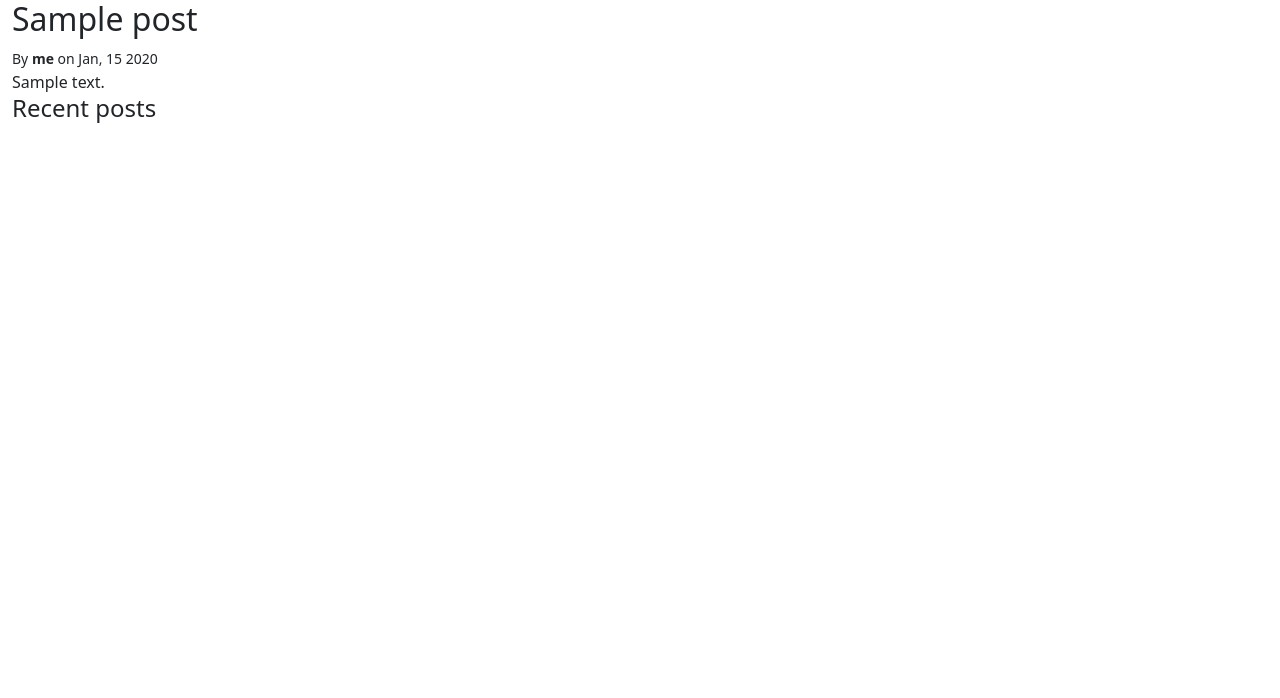
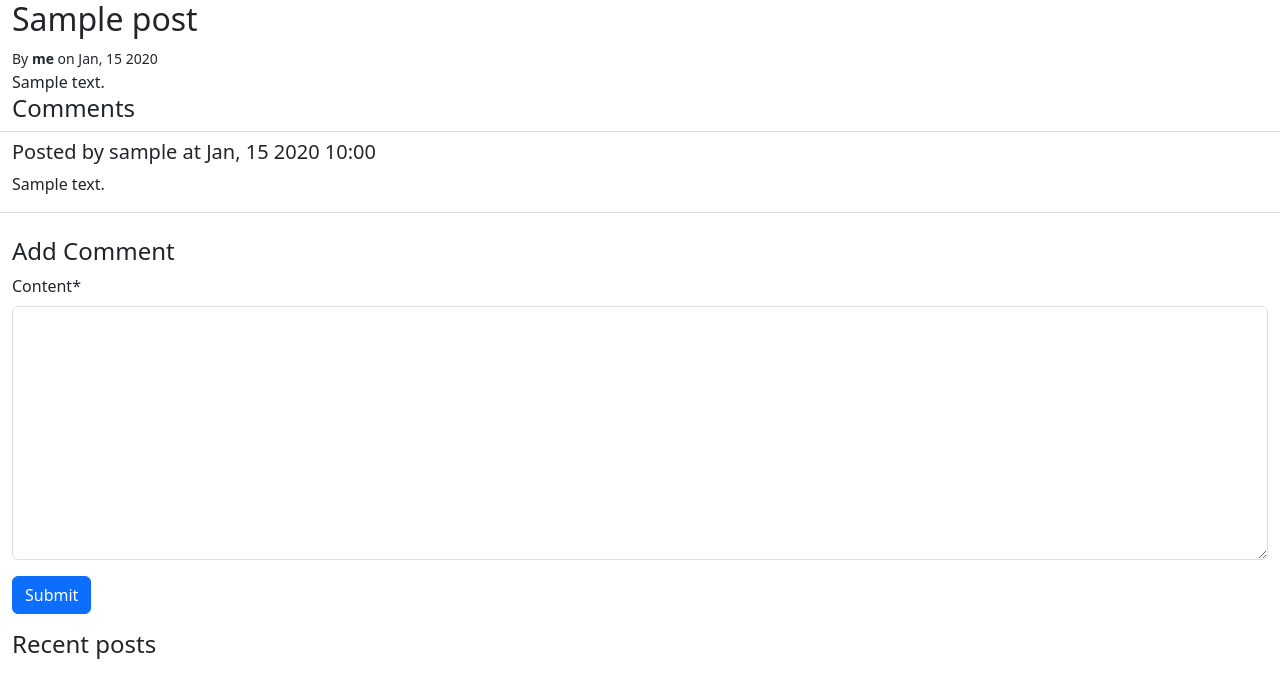
Before and after one commit to Daniil669/Personal_Blog, a Django app: a page that uses personal_blog/blog/templates/blog/post-detail.html in a window 1280 px wide. Shown: the top 698 px of the page. Run offline with Django 5.2, Linux system fonts and the light colour scheme; a user stored in the database is signed in; tables that the repository leaves empty hold one stand-in row (values such as "Sample post"); some libraries are stand-ins or nearby versions.

Commit message:
comments, bootstrap crisp

```diff
--- /dev/null
+++ b/personal_blog/blog/form.py
@@ -0,0 +1,15 @@
+from crispy_forms.helper import FormHelper
+from crispy_forms.layout import Submit
+from django import forms
+from .models import Comment
+
+
+class CommentForm(forms.ModelForm):
+    class Meta:
+        model = Comment
+        fields = ["content"]
+
+    def __init__(self, *args, **kwargs):
+        super(CommentForm, self).__init__(*args, **kwargs)
+        self.helper = FormHelper()
+        self.helper.add_input(Submit('submit', 'Submit'))
--- /dev/null
+++ b/personal_blog/blog/templates/blog/post-comments.html
@@ -0,0 +1,29 @@
+{% load blog_extras %}
+{% load blog_extras crispy_forms_tags %}
+<h4>Comments</h4>
+{% for comment in post.comments.all %}
+{% row "border-top pt-2" %}
+      <div class="col">
+        <h5>Posted by {{ comment.creator }} at {{ comment.created_at|date:"M, d Y h:i" }}</h5>
+      </div>
+{% endrow %}
+{% row "border-bottom" %}
+      <div class="col">
+        <p>{{ comment.content }}</p>
+      </div>
+{% endrow %}
+{% empty %}
+    {% row "border-top border-bottom" %}
+          <div class="col">
+            <p>No comments.</p>
+          </div>
+    {% endrow %}
+{% endfor %}
+{% if request.user.is_active %}
+{% row "mt-4" %}
+      <div class="col">
+        <h4>Add Comment</h4>
+        {%  crispy comment_form %}
+      </div>
+{% endrow %}
+{% endif %}
--- a/personal_blog/blog/templates/blog/post-detail.html
+++ b/personal_blog/blog/templates/blog/post-detail.html
@@ -12,6 +12,7 @@
         {{ post.content|safe }}
     </div>
 {% endrow %}
+{% include "blog/post-comments.html" %}
 {% row %}
     {% col %}
         {% recent_posts post %}
--- a/personal_blog/blog/templatetags/blog_extras.py
+++ b/personal_blog/blog/templatetags/blog_extras.py
@@ -28,7 +28,7 @@ def author_details(author, current_user):
             name
         )
 
-    return format_html(name)
+    return format_html("{}", name)
 
 
 @register.simple_tag
--- a/personal_blog/blog/views.py
+++ b/personal_blog/blog/views.py
@@ -1,4 +1,5 @@
-from django.shortcuts import render, get_object_or_404
+from django.shortcuts import render, get_object_or_404, redirect
+from .form import CommentForm
 from .models import Post
 
 # Create your views here.
@@ -7,7 +8,26 @@ def index(request):
     context = {'posts': posts}
     return render(request, 'blog/index.html', context)
 
+
 def post_detail(request, slug):
     post = get_object_or_404(Post, slug=slug)
-    context = {'post': post}
-    return render(request, 'blog/post-detail.html', context)
+
+    comment_form = None
+
+    if request.user.is_authenticated and request.user.is_active:
+        if request.method == "POST":
+            comment_form = CommentForm(request.POST)
+            if comment_form.is_valid():
+                comment = comment_form.save(commit=False)
+                comment.content_object = post
+                comment.creator = request.user
+                comment.save()
+                return redirect(request.path_info)
+        else:
+            comment_form = CommentForm()
+
+    context = {
+        "post": post,
+        "comment_form": comment_form,
+    }
+    return render(request, "blog/post-detail.html", context)
```
Also changed, not shown: personal_blog/personal_blog/settings.py (+6 -1 lines).
